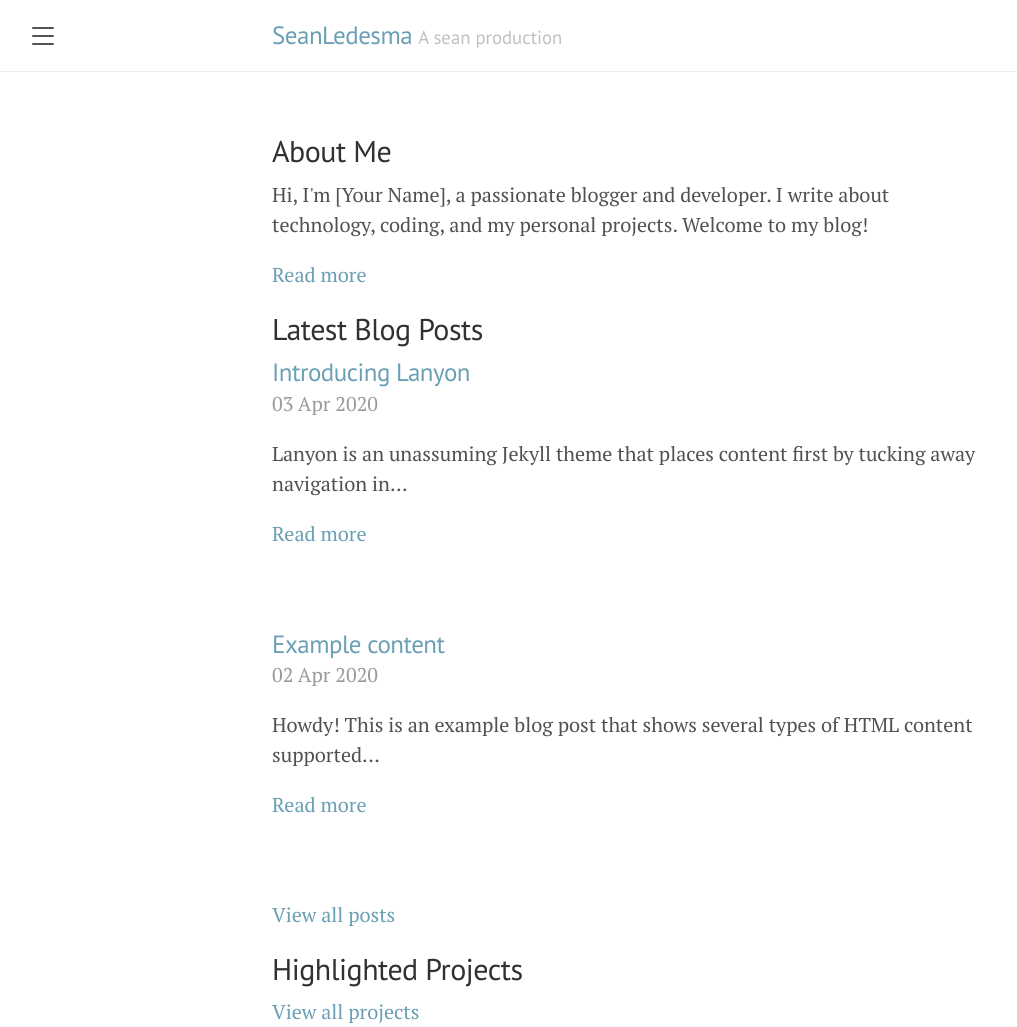
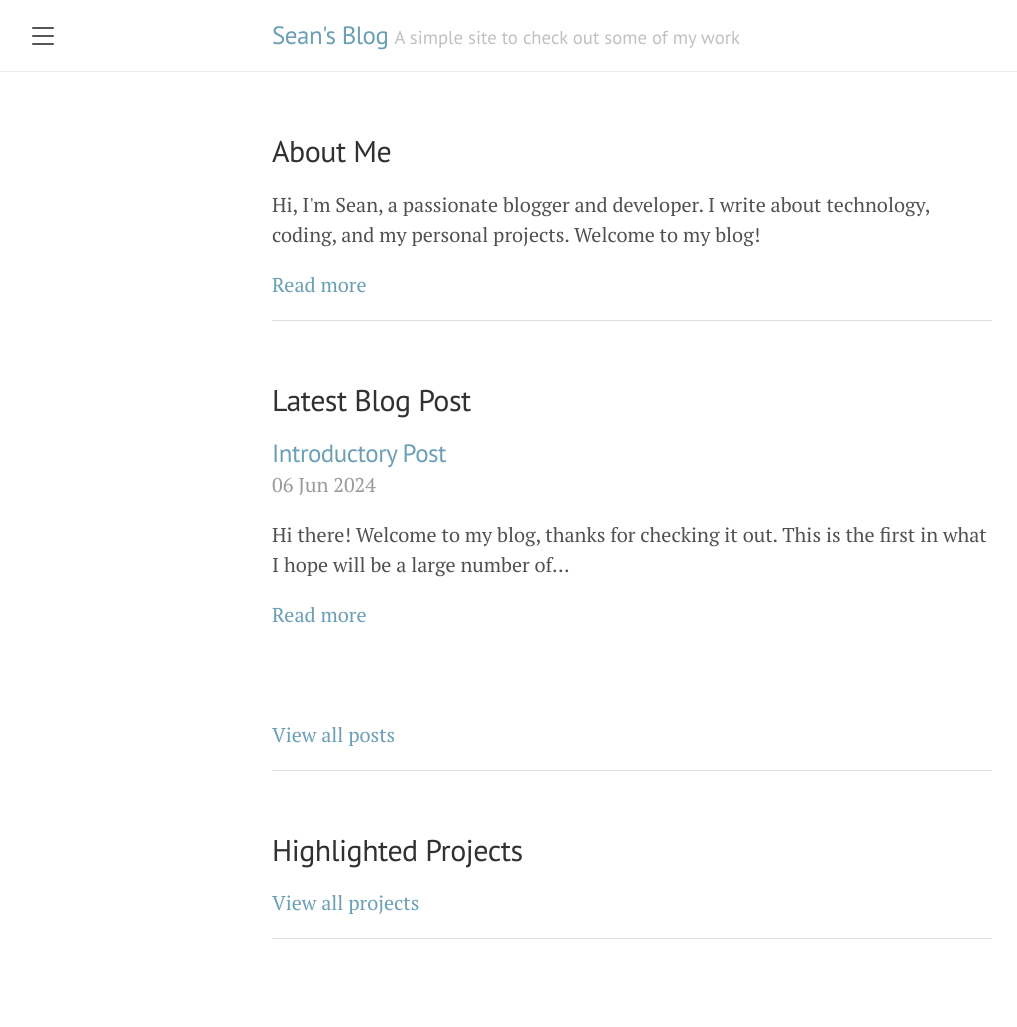
Before and after one commit to seanledesma/seanledesma.github.io, a Jekyll site: the page built from index.html, in a window 1280 px wide. Shown: the whole page, without its empty margins (8-1025 px from the left). Built offline with Jekyll 4.4.1, drawn with Linux system fonts in a browser that asks for light colours; after the commit the page ends 999 px from its top, so only the background shows below that.

Commit message:
completely my site

```diff
--- a/_config.yml
+++ b/_config.yml
@@ -1,8 +1,8 @@
 # Setup
-title:               SeanLedesma
-tagline:             'A sean production'
-description:         'A reserved <a href="https://jekyllrb.com" target="_blank">Jekyll</a> theme that places the utmost gravity on content with a hidden drawer. Made by <a href="https://twitter.com/mdo" target="_blank">@mdo</a>.'
-url:                 http://lanyon.getpoole.com
+title:               Sean's Blog
+tagline:             'A simple site to check out some of my work'
+description:         'Check out my <a href="https://github.com/seanledesma" target="_blank">Github</a> or find me on twitter at <a href="https://x.com/seanledes" target="_blank">@seanledes</a>.'
+url:                 https://seanledesma.dev
 baseurl:             ''
 paginate:            5
 paginate_path:       "/blog/page:num/"
@@ -10,9 +10,9 @@ permalink:           pretty
 
 # About/contact
 author:
-  name:              Mark Otto
-  url:               https://twitter.com/mdo
-  email:             markdotto@gmail.com
+  name:              Sean Ledesma
+  url:               https://twitter.com/seanledes
+  email:
 
 # Gems
 plugins:
--- a/_data/about.yml
+++ b/_data/about.yml
@@ -1,2 +1,2 @@
 short_bio: >
-  Hi, I'm [Your Name], a passionate blogger and developer. I write about technology, coding, and my personal projects. Welcome to my blog!
+  Hi, I'm Sean, a passionate blogger and developer. I write about technology, coding, and my personal projects. Welcome to my blog!
--- a/_posts/2020-04-02-example-content.md
+++ /dev/null
@@ -1,122 +0,0 @@
----
-layout: post
-title: Example content
----
-
-
-<div class="message">
-  Howdy! This is an example blog post that shows several types of HTML content supported in this theme.
-</div>
-
-Cum sociis natoque penatibus et magnis <a href="#">dis parturient montes</a>, nascetur ridiculus mus. *Aenean eu leo quam.* Pellentesque ornare sem lacinia quam venenatis vestibulum. Sed posuere consectetur est at lobortis. Cras mattis consectetur purus sit amet fermentum.
-
-> Curabitur blandit tempus porttitor. Nullam quis risus eget urna mollis ornare vel eu leo. Nullam id dolor id nibh ultricies vehicula ut id elit.
-
-Etiam porta **sem malesuada magna** mollis euismod. Cras mattis consectetur purus sit amet fermentum. Aenean lacinia bibendum nulla sed consectetur.
-
-## Inline HTML elements
-
-HTML defines a long list of available inline tags, a complete list of which can be found on the [Mozilla Developer Network](https://developer.mozilla.org/en-US/docs/Web/HTML/Element).
-
-- **To bold text**, use `<strong>`.
-- *To italicize text*, use `<em>`.
-- Abbreviations, like <abbr title="HyperText Markup Langage">HTML</abbr> should use `<abbr>`, with an optional `title` attribute for the full phrase.
-- Citations, like <cite>&mdash; Mark otto</cite>, should use `<cite>`.
-- <del>Deleted</del> text should use `<del>` and <ins>inserted</ins> text should use `<ins>`.
-- Superscript <sup>text</sup> uses `<sup>` and subscript <sub>text</sub> uses `<sub>`.
-
-Most of these elements are styled by browsers with few modifications on our part.
-
-## Heading
-
-Vivamus sagittis lacus vel augue rutrum faucibus dolor auctor. Duis mollis, est non commodo luctus, nisi erat porttitor ligula, eget lacinia odio sem nec elit. Morbi leo risus, porta ac consectetur ac, vestibulum at eros.
-
-### Code
-
-Cum sociis natoque penatibus et magnis dis `code element` montes, nascetur ridiculus mus.
-
-{% highlight js %}
-// Example can be run directly in your JavaScript console
-
-// Create a function that takes two arguments and returns the sum of those arguments
-var adder = new Function("a", "b", "return a + b");
-
-// Call the function
-adder(2, 6);
-// > 8
-{% endhighlight %}
-
-Aenean lacinia bibendum nulla sed consectetur. Etiam porta sem malesuada magna mollis euismod. Fusce dapibus, tellus ac cursus commodo, tortor mauris condimentum nibh, ut fermentum massa.
-
-### Lists
-
-Cum sociis natoque penatibus et magnis dis parturient montes, nascetur ridiculus mus. Aenean lacinia bibendum nulla sed consectetur. Etiam porta sem malesuada magna mollis euismod. Fusce dapibus, tellus ac cursus commodo, tortor mauris condimentum nibh, ut fermentum massa justo sit amet risus.
-
-* Praesent commodo cursus magna, vel scelerisque nisl consectetur et.
-* Donec id elit non mi porta gravida at eget metus.
-* Nulla vitae elit libero, a pharetra augue.
-
-Donec ullamcorper nulla non metus auctor fringilla. Nulla vitae elit libero, a pharetra augue.
-
-1. Vestibulum id ligula porta felis euismod semper.
-2. Cum sociis natoque penatibus et magnis dis parturient montes, nascetur ridiculus mus.
-3. Maecenas sed diam eget risus varius blandit sit amet non magna.
-
-Cras mattis consectetur purus sit amet fermentum. Sed posuere consectetur est at lobortis.
-
-<dl>
-  <dt>HyperText Markup Language (HTML)</dt>
-  <dd>The language used to describe and define the content of a Web page</dd>
-
-  <dt>Cascading Style Sheets (CSS)</dt>
-  <dd>Used to describe the appearance of Web content</dd>
-
-  <dt>JavaScript (JS)</dt>
-  <dd>The programming language used to build advanced Web sites and applications</dd>
-</dl>
-
-Integer posuere erat a ante venenatis dapibus posuere velit aliquet. Morbi leo risus, porta ac consectetur ac, vestibulum at eros. Nullam quis risus eget urna mollis ornare vel eu leo.
-
-### Tables
-
-Aenean lacinia bibendum nulla sed consectetur. Lorem ipsum dolor sit amet, consectetur adipiscing elit.
-
-<table>
-  <thead>
-    <tr>
-      <th>Name</th>
-      <th>Upvotes</th>
-      <th>Downvotes</th>
-    </tr>
-  </thead>
-  <tfoot>
-    <tr>
-      <td>Totals</td>
-      <td>21</td>
-      <td>23</td>
-    </tr>
-  </tfoot>
-  <tbody>
-    <tr>
-      <td>Alice</td>
-      <td>10</td>
-      <td>11</td>
-    </tr>
-    <tr>
-      <td>Bob</td>
-      <td>4</td>
-      <td>3</td>
-    </tr>
-    <tr>
-      <td>Charlie</td>
-      <td>7</td>
-      <td>9</td>
-    </tr>
-  </tbody>
-</table>
-
-Nullam id dolor id nibh ultricies vehicula ut id elit. Sed posuere consectetur est at lobortis. Nullam quis risus eget urna mollis ornare vel eu leo.
-
------
-
-Want to see something else added? <a href="https://github.com/poole/poole/issues/new">Open an issue.</a>
--- a/_posts/2020-04-03-introducing-lanyon.md
+++ /dev/null
@@ -1,38 +0,0 @@
----
-layout: post
-title: Introducing Lanyon
----
-
-Lanyon is an unassuming [Jekyll](http://jekyllrb.com) theme that places content first by tucking away navigation in a hidden drawer. It's based on [Poole](http://getpoole.com), the Jekyll butler.
-
-### Built on Poole
-
-Poole is the Jekyll Butler, serving as an upstanding and effective foundation for Jekyll themes by [@mdo](https://twitter.com/mdo). Poole, and every theme built on it (like Lanyon here) includes the following:
-
-* Complete Jekyll setup included (layouts, config, [404](/404), [RSS feed](/atom.xml), posts, and [example page](/about))
-* Mobile friendly design and development
-* Easily scalable text and component sizing with `rem` units in the CSS
-* Support for a wide gamut of HTML elements
-* Related posts (time-based, because Jekyll) below each post
-* Syntax highlighting, courtesy Pygments (the Python-based code snippet highlighter)
-
-### Lanyon features
-
-In addition to the features of Poole, Lanyon adds the following:
-
-* Toggleable sliding sidebar (built with only CSS) via **☰** link in top corner
-* Sidebar includes support for textual modules and a dynamically generated navigation with active link support
-* Two orientations for content and sidebar, default (left sidebar) and [reverse](https://github.com/poole/lanyon#reverse-layout) (right sidebar), available via `<body>` classes
-* [Eight optional color schemes](https://github.com/poole/lanyon#themes), available via `<body>` classes
-
-[Head to the readme](https://github.com/poole/lanyon#readme) to learn more.
-
-### Browser support
-
-Lanyon is by preference a forward-thinking project. In addition to the latest versions of Chrome, Safari (mobile and desktop), and Firefox, it is only compatible with Internet Explorer 9 and above.
-
-### Download
-
-Lanyon is developed on and hosted with GitHub. Head to the <a href="https://github.com/poole/lanyon">GitHub repository</a> for downloads, bug reports, and features requests.
-
-Thanks!
--- /dev/null
+++ b/_posts/2024-06-06-first-post.md
@@ -0,0 +1,8 @@
+---
+layout: post
+title: Introductory Post
+---
+
+Hi there! Welcome to my blog, thanks for checking it out. This is the first in what I hope will be a large
+number of posts. My aim is to explore my interests and publish my findings in a very informal manner. Feel
+free to tag along.
--- a/index.html
+++ b/index.html
@@ -2,6 +2,30 @@
 layout: default
 title: Home
 ---
+
+<style>
+  /* General section styling */
+  section {
+    margin-bottom: 60px; /* Increase space between sections */
+    border-bottom: 1px solid #ddd; /* Add a line between sections */
+    padding-bottom: 20px; /* Add padding to the bottom of sections */
+  }
+
+  section h2 {
+    margin-bottom: 20px;
+  }
+
+  /* Blog posts section */
+  #latest-posts .posts {
+    display: flex;
+    flex-direction: column;
+    gap: 10px; /* Decrease space between blog posts */
+  }
+
+  #latest-posts .post {
+    padding-bottom: 10px; /* Optional: padding at the bottom of each post */
+  }
+</style>
 
 <section id="about">
   <h2>About Me</h2>
@@ -9,11 +33,10 @@ title: Home
   <a href="{{ '/about/' | absolute_url }}">Read more</a>
 </section>
 
-
 <section id="latest-posts">
-  <h2>Latest Blog Posts</h2>
+  <h2>Latest Blog Post</h2>
   <div class="posts">
-    {% for post in site.posts limit:2 %}
+    {% for post in site.posts limit:1 %}
     <div class="post">
       <h3 class="post-title">
         <a href="{{ post.url | absolute_url }}">
@@ -21,12 +44,12 @@ title: Home
         </a>
       </h3>
       <span class="post-date">{{ post.date | date_to_string }}</span>
-      <p>{{ post.content | strip_html | truncatewords: 15 }}</p>
+      <p>{{ post.content | strip_html | truncatewords: 25 }}</p>
       <a href="{{ post.url | absolute_url }}">Read more</a>
     </div>
     {% endfor %}
   </div>
-  <a href="{{ '/blogs/' | absolute_url }}">View all posts</a>
+  <a href="{{ '/blog/' | absolute_url }}">View all posts</a>
 </section>
 
 <section id="projects">
--- a/projects.html
+++ b/projects.html
@@ -2,6 +2,9 @@
 layout: page
 title: Projects
 ---
+
+<p>This site is currently under construction, but in the meantime please checkout my
+  <a href="https://github.com/seanledesma">Github</a>!</p>
 
 <section id="projects">
   <div class="projects">
```
Also changed, not shown: _posts/2020-04-01-whats-jekyll.md (deleted, +0 -12 lines), about.md (+1 -7 lines), LICENSE.md (deleted), README.md, public/apple-touch-icon-precomposed.png, public/favicon.ico, 5 other files.
